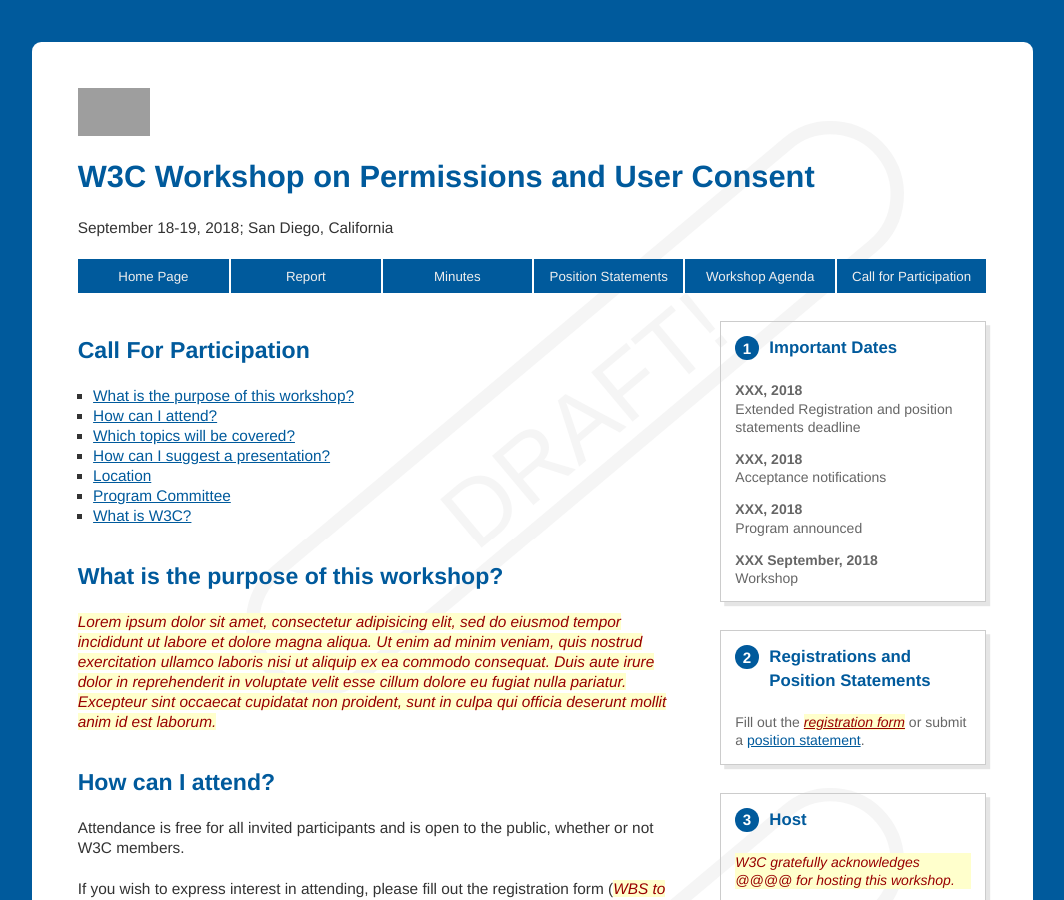
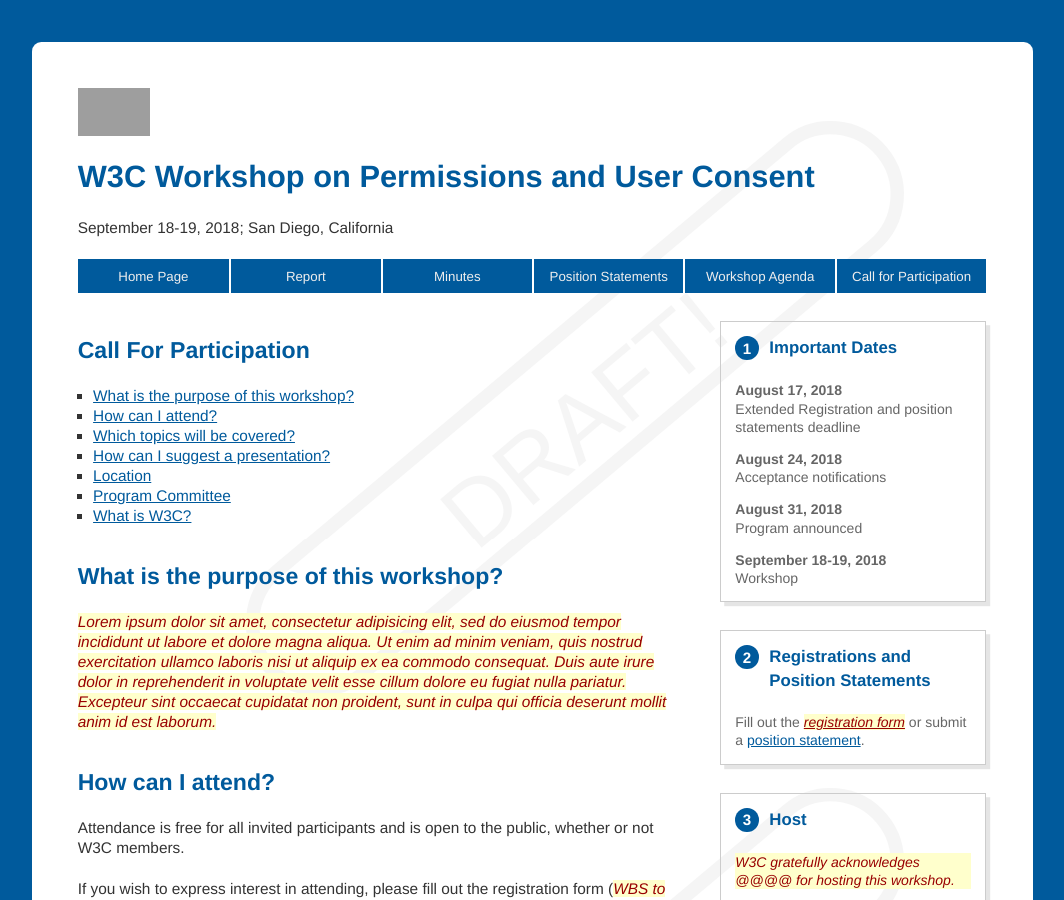
Before and after one commit to w3c/permissions-ws-2018, a Jekyll site: the page built from cfp.md, in a window 1280 px wide and 900 px high. Shown: the whole window, without its empty margins (108-1172 px from the left). Built offline with Jekyll 4.4.1, drawn with Linux system fonts in a browser that asks for light colours; our own code applies the rules of GitHub Pages for plain Markdown files; grey boxes are pictures that could not be loaded.

Commit message:
add dates

```diff
--- a/_includes/cfp_dates.html
+++ b/_includes/cfp_dates.html
@@ -2,25 +2,25 @@
     <h2 class="footnote">Important Dates</h2>
     <dl>
         <dt>
-            XXX, 2018
+            August 17, 2018
         </dt>
         <dd>
             Extended Registration and position statements deadline
         </dd>
         <dt>
-            XXX, 2018
+            August 24, 2018
         </dt>
         <dd>
             Acceptance notifications
         </dd>
         <dt>
-            XXX, 2018
+            August 31, 2018
         </dt>
         <dd>
             Program announced
         </dd>
         <dt>
-            XXX September, 2018
+            September 18-19, 2018
         </dt>
         <dd>
             Workshop
```
